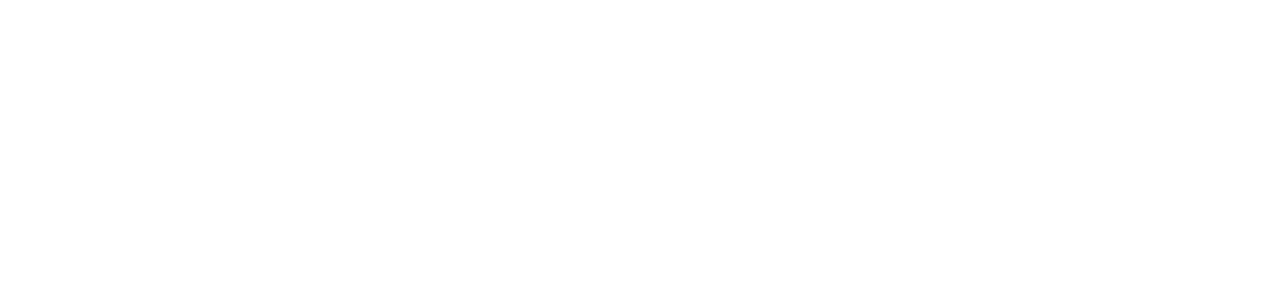
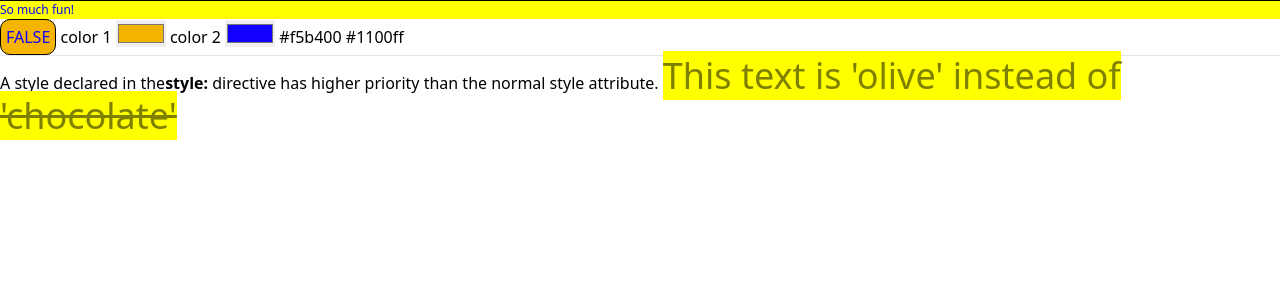
Before and after one commit to ala-garbaa-pro/SvelteKitPlayground, a SvelteKit app: page /styling-theming/code-snippet/style-directives in a window 1280 px wide. Shown: the top 300 px of the page. Built offline with nearby package versions, Linux system fonts and the light colour scheme.

Commit message:
add styling tests

```diff
--- /dev/null
+++ b/src/routes/styling-theming/code-snippet/secret-styles/+page.svelte
@@ -0,0 +1,5 @@
+<script>
+  import css from "./secret.module.scss";
+</script>
+
+<p class={css.secret}>secret woh!!! secret is <b>{css.secret}</b></p>
--- /dev/null
+++ b/src/routes/styling-theming/code-snippet/secret-styles/secret.module.scss
@@ -0,0 +1,13 @@
+.secret {
+    color: red;
+    font-size: 12px;
+    font-family: 'Courier';
+    font-weight: bold;
+    text-align: center;
+    padding: 10px;
+    margin: 10px;
+    border: 1px solid black;
+    border-radius: 10px;
+    background-color: #000000;
+    box-shadow: 0 0 10px #000000;
+}
--- a/src/routes/styling-theming/code-snippet/style-directives/+page.svelte
+++ b/src/routes/styling-theming/code-snippet/style-directives/+page.svelte
@@ -0,0 +1,98 @@
+<script lang="ts">
+  import { onMount } from "svelte";
+
+  let color = "blue";
+  let fontSize = "12px";
+  let background = "yellow";
+  let borderTop = "1px solid black";
+  let isTrue = false;
+
+  let color1 = "#f5b400";
+  let color2 = "#1100ff";
+
+  type EventTypeGlobal =
+    | (Event & { currentTarget: EventTarget & HTMLInputElement })
+    | null;
+
+  type EventType = (Event & { target: HTMLInputElement }) | null;
+
+  // Function to handle button click
+  function handleButtonClick() {
+    isTrue = !isTrue;
+  }
+
+  const setColor = (event: EventTypeGlobal, variable: string) => {
+    const _event: EventType = event as EventType;
+    if (_event) variable = _event.target.value;
+  };
+
+  onMount(() => {
+    // This will be executed when the component mounts
+  });
+</script>
+
+<div
+  style:color
+  style:font-size={fontSize}
+  style:background
+  style:border-top={borderTop}
+>
+  So much fun!
+</div>
+
+<button
+  style="--btn-color-1:{color1}; --btn-color-2:{color2}"
+  class="btn"
+  on:click={handleButtonClick}
+>
+  {isTrue ? "TRUE" : "FALSE"}
+</button>
+
+<label for="color1">color 1</label>
+<input
+  name="color1"
+  type="color"
+  bind:value={color1}
+  on:input={(e) => setColor(e, color1)}
+/>
+
+<label for="color2">color 2</label>
+<input
+  name="color2"
+  type="color"
+  bind:value={color2}
+  on:input={(e) => setColor(e, color2)}
+/>
+
+{color1}
+{color2}
+
+<hr />
+
+A style declared in the<b>style:</b> directive has higher priority than the
+normal style attribute.
+
+<mark class="text-4xl" style:color="olive" style="color: chocolate;">
+  This text is 'olive' instead of <strike>'chocolate'</strike>
+</mark>
+
+<style lang="scss">
+  // The SCSS rules will exclusively affect the elements contained within the component.
+  .btn {
+    color: var(--btn-color-2, color1);
+    background: var(--btn-color-1, color2);
+    border-radius: 10px;
+    border: 1px solid black;
+    padding: 5px;
+    cursor: pointer;
+    transition: all 0.2s ease-in-out;
+
+    &:hover {
+      color: var(--btn-color-1, rgb(154, 224, 222));
+      background: var(--btn-color-2, rgb(192, 76, 76));
+      transform: scale(1.1);
+      box-shadow: 0 0 10px 5px #000;
+      transition: all 0.2s ease-in-out;
+    }
+  }
+</style>
--- /dev/null
+++ b/src/routes/styling-theming/code-snippet/tailwindcss/+page.svelte
@@ -0,0 +1,19 @@
+<script lang="ts">
+  import Baby from "./baby.svelte";
+</script>
+
+<div style:color="var(--text-color)" class="text-xl text-blue-500">
+  Lorem ipsum dolor sit amet consectetur adipisicing elit. Hic fugit veniam ipsa
+  id asperiores quas, voluptate dolores ea laborum? Laborum, expedita id?
+  Maiores facilis ea, voluptatibus quo odio animi commodi!
+  <div style:color="var(--background-color)">
+    <Baby />
+  </div>
+</div>
+
+<style>
+  div {
+    --text-color: green;
+    --background-color: pink;
+  }
+</style>
--- /dev/null
+++ b/src/routes/styling-theming/code-snippet/tailwindcss/baby.svelte
@@ -0,0 +1 @@
+<p>baby!</p>
```
